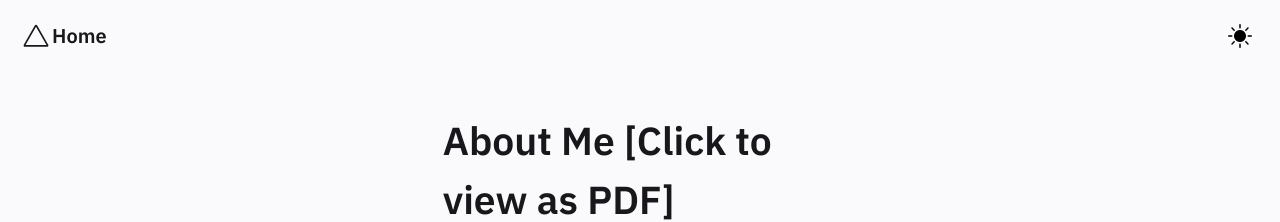
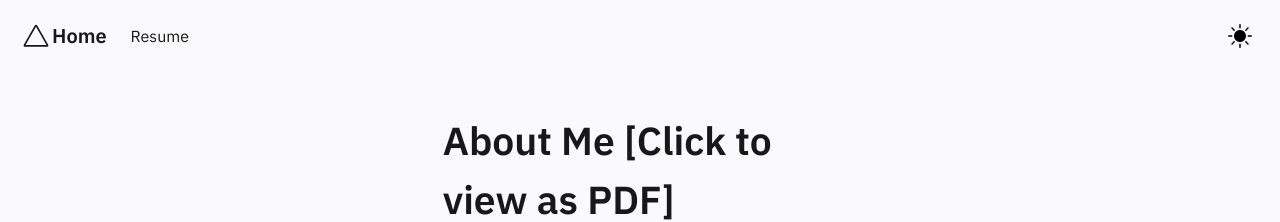
Before and after one commit to SaiRam25K/SaiRam25K.github.io, a Jekyll site: the page built from pages/index.md, in a window 1280 px wide and 900 px high. Shown: the top 222 px of the window. Built offline with Jekyll 4.4.1, drawn with Linux system fonts in a browser that asks for light colours.

Commit message:
Update Header.html

```diff
--- a/_includes/Header.html
+++ b/_includes/Header.html
@@ -55,6 +55,9 @@
 
     <div id="navbarBasicExample" class="navbar-menu">
       <div class="navbar-start">
+          <a href="../assets/SairamKunapareddy.pdf"  class="navbar-item">
+          Resume
+        </a>
 <!--         <a href="../posts/how-to"  class="navbar-item">
           How To
         </a>
```
